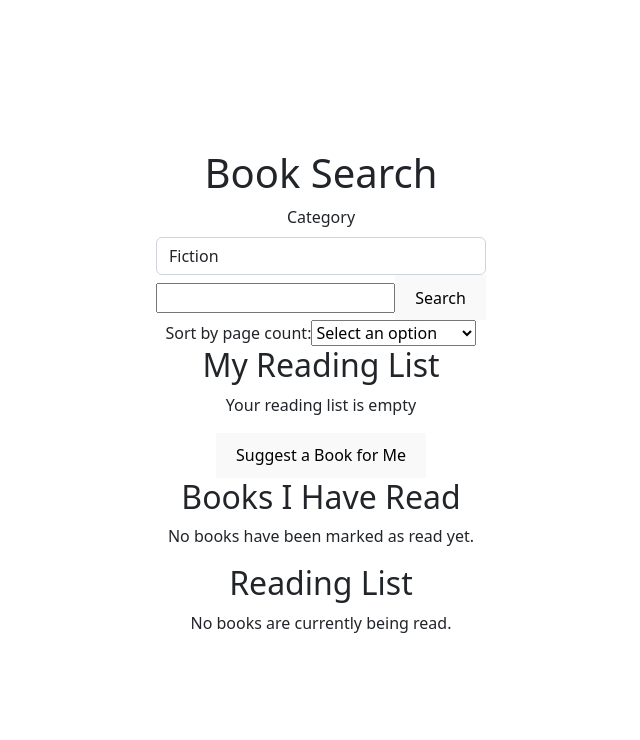
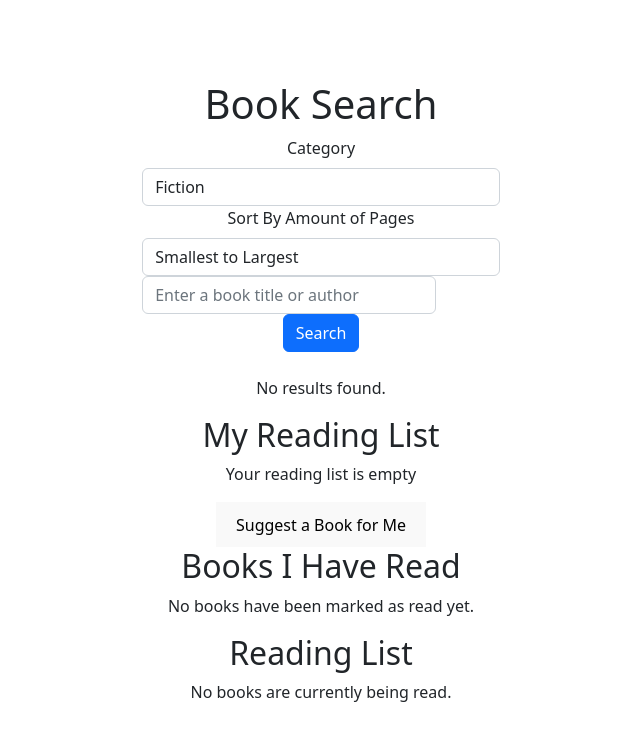
Before and after one commit to eayers127/books, a React (Vite) app in the folder books-final/: page / in a window 1280 px wide. Shown: the top 740 px of the page, without its empty margins (319-959 px from the left). Built offline with nearby package versions, Linux system fonts and the light colour scheme.

Commit message:
Updated sory component and fixed pagination

```diff
--- a/books-final/src/App.jsx
+++ b/books-final/src/App.jsx
@@ -4,6 +4,7 @@ import ReadingList from './components/ReadingList';
 import RandomBook from './components/RandomBook';
 import BookCategory from './components/BookCategory';
 import ReadList from './components/ReadList';
+import SortBy from './components/SortBy';
 import '../src/App.css'
 
 const App = () => {
@@ -28,6 +29,7 @@ const App = () => {
     <div>
       <h1>Book Search</h1>
       <BookCategory />
+      <SortBy />
       <BookSearch onAdd={handleAddBook} />
       <ReadingList books={readingList} onRemove={handleRemoveBook} />
       <button onClick={() => setRandomBookVisible(true)}>Suggest a Book for Me</button>
--- a/books-final/src/components/Book.jsx
+++ b/books-final/src/components/Book.jsx
@@ -25,7 +25,6 @@ const handleReadClick = () => {
             <p className="card-text">
               <small className="text-muted">{book.volumeInfo.publishedDate}</small>
             </p>
-            <p><small className="text-muted">{book.volumeInfo.pageCount}</small> pages</p>
               <button className="btn btn-primary mr-2" onClick={handleAddClick}>
                 Add to Reading List
               </button>
--- a/books-final/src/components/BookSearch.jsx
+++ b/books-final/src/components/BookSearch.jsx
@@ -1,57 +1,110 @@
 import React, { useState } from 'react';
-import Book from './Book';
-import { Pagination } from 'react-bootstrap';
+import axios from 'axios';
+import BookList from './BookList';
+import BookCategory from './BookCategory';
+import { Row, Col, Form, Button } from 'react-bootstrap';
 
 const BookSearch = ({ addToReadingList }) => {
-  const [query, setQuery] = useState('');
-  const [results, setResults] = useState([]);
-  const [currentPage, setCurrentPage] = useState(1);
-  const [totalPages, setTotalPages] = useState(0);
-  const [sortOrder, setSortOrder] = useState('');
+  const [searchTerm, setSearchTerm] = useState('');
+  const [books, setBooks] = useState([]);
+  const [startIndex, setStartIndex] = useState(0);
+  const [totalItems, setTotalItems] = useState(0);
+  const itemsPerPage = 5;
 
-  const handleSearch = async (event) => {
+  const handleSubmit = (event) => {
     event.preventDefault();
-    const response = await fetch(`https://www.googleapis.com/books/v1/volumes?q=${query}&startIndex=${(currentPage - 1) * 5}&maxResults=5${sortOrder}`);
-    const data = await response.json();
-    setResults(data.items || []);
-    setTotalPages(Math.ceil(data.totalItems / 5));
+    searchBooks(searchTerm);
   };
 
-  const handlePageChange = (pageNumber) => {
-    setCurrentPage(pageNumber);
+  const handleNextPage = () => {
+    setStartIndex(startIndex + itemsPerPage);
   };
 
+  const handlePrevPage = () => {
+    setStartIndex(startIndex - itemsPerPage);
+  };
   const handleSortChange = (event) => {
     setSortOrder(`&orderBy=${event.target.value}`);
   };
 
+  const searchBooks = (term) => {
+    axios
+      .get(`https://www.googleapis.com/books/v1/volumes?q=${term}&maxResults=40&subject=${BookCategory}`)
+      .then((response) => {
+        setBooks(response.data.items);
+        setTotalItems(response.data.totalItems);
+      })
+      .catch((error) => {
+        console.log(error);
+      });
+  };
+
   return (
     <div>
-      <form onSubmit={handleSearch}>
-        <input type="text" value={query} onChange={(event) => setQuery(event.target.value)} />
-        <button type="submit">Search</button>
-      </form>
-      <div>
-        <label htmlFor="sort-order">Sort by page count:</label>
-        <select id="sort-order" name="sort-order" value={sortOrder} onChange={handleSortChange}>
-          <option value="">Select an option</option>
-          <option value="printType=books&orderBy=pageCount">Smallest to largest</option>
-          <option value="printType=books&orderBy=-pageCount">Largest to smallest</option>
-        </select>
-      </div>
-      {results.length > 0 && (
+      <Form onSubmit={handleSubmit}>
+        <Row className='mb-4'>
+          <Col sm='10'>
+            <Form.Control
+              type='text'
+              placeholder='Enter a book title or author'
+              value={searchTerm}
+              onChange={(e) => setSearchTerm(e.target.value)}
+            />
+          </Col>
+          <Col>
+            <Button type='submit'>Search</Button>
+          </Col>
+        </Row>
+      </Form>
+      {totalItems > 0 ? (
         <div>
-          <div>Page {currentPage} of {totalPages}</div>
-          <button onClick={handlePageChange} disabled={currentPage === 1}>Previous</button>
-          <button onClick={handlePageChange} disabled={currentPage === totalPages}>Next</button>
-          <div className="row">
-            {results.map((book) => (
-              <div className="col-md-4 mb-3" key={book.id}>
-                <Book book={book} addToReadingList={addToReadingList} />
-              </div>
-            ))}
-          </div>
+          <Row>
+            <Col>
+              <p>
+                Showing {startIndex + 1} -{' '}
+                {Math.min(startIndex + itemsPerPage, totalItems)} of {totalItems} results.
+              </p>
+            </Col>
+            <Col className='text-end'>
+              {startIndex > 0 && (
+                <Button variant='link' onClick={handlePrevPage}>
+                  Previous
+                </Button>
+              )}
+              {startIndex + itemsPerPage < totalItems && (
+                <Button variant='link' onClick={handleNextPage}>
+                  Next
+                </Button>
+              )}
+            </Col>
+          </Row>
+          <BookList
+            books={books.slice(startIndex, startIndex + itemsPerPage)}
+            addToReadingList={addToReadingList}
+          />
+          <Row>
+            <Col>
+              <p>
+                Showing {startIndex + 1} -{' '}
+                {Math.min(startIndex + itemsPerPage, totalItems)} of {totalItems} results.
+              </p>
+            </Col>
+            <Col className='text-end'>
+              {startIndex > 0 && (
+                <Button variant='link' onClick={handlePrevPage}>
+                  Previous
+                </Button>
+              )}
+              {startIndex + itemsPerPage < totalItems && (
+                <Button variant='link' onClick={handleNextPage}>
+                  Next
+                </Button>
+              )}
+            </Col>
+          </Row>
         </div>
+      ) : (
+        <p>No results found.</p>
       )}
     </div>
   );
--- a/books-final/src/components/SortBy.jsx
+++ b/books-final/src/components/SortBy.jsx
@@ -1,15 +1,17 @@
 import React from 'react';
+import { Form } from 'react-bootstrap';
 
 const SortBy = ({ sortBy, onChange }) => {
   return (
-    <div>
-      <label htmlFor="sort-by-select">Sort By:</label>
-      <select id="sort-by-select" value={sortBy} onChange={onChange}>
-        <option value="title">Title</option>
-        <option value="author">Author</option>
-        <option value="pageCount">Page Count</option>
-      </select>
-    </div>
+    <Form>
+    <Form.Group controlId="sortBy">
+      <Form.Label>Sort By Amount of Pages</Form.Label>
+      <Form.Control as="select" value={sortBy} onChange={onChange}>
+        <option value="smallest">Smallest to Largest</option>
+        <option value="largest">Largest to Smallest</option>
+      </Form.Control>
+    </Form.Group>
+  </Form>
   );
 };
 
```
